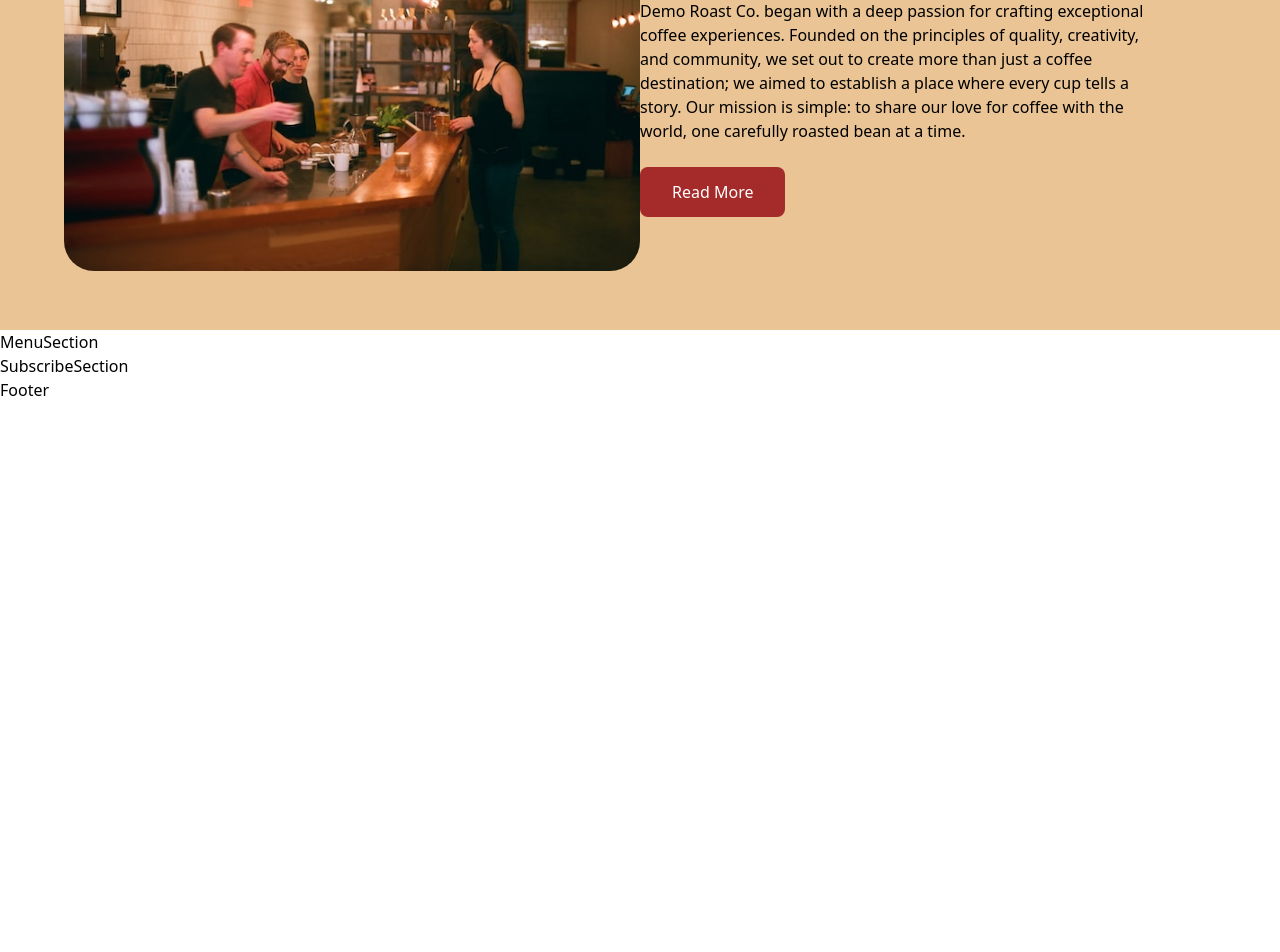
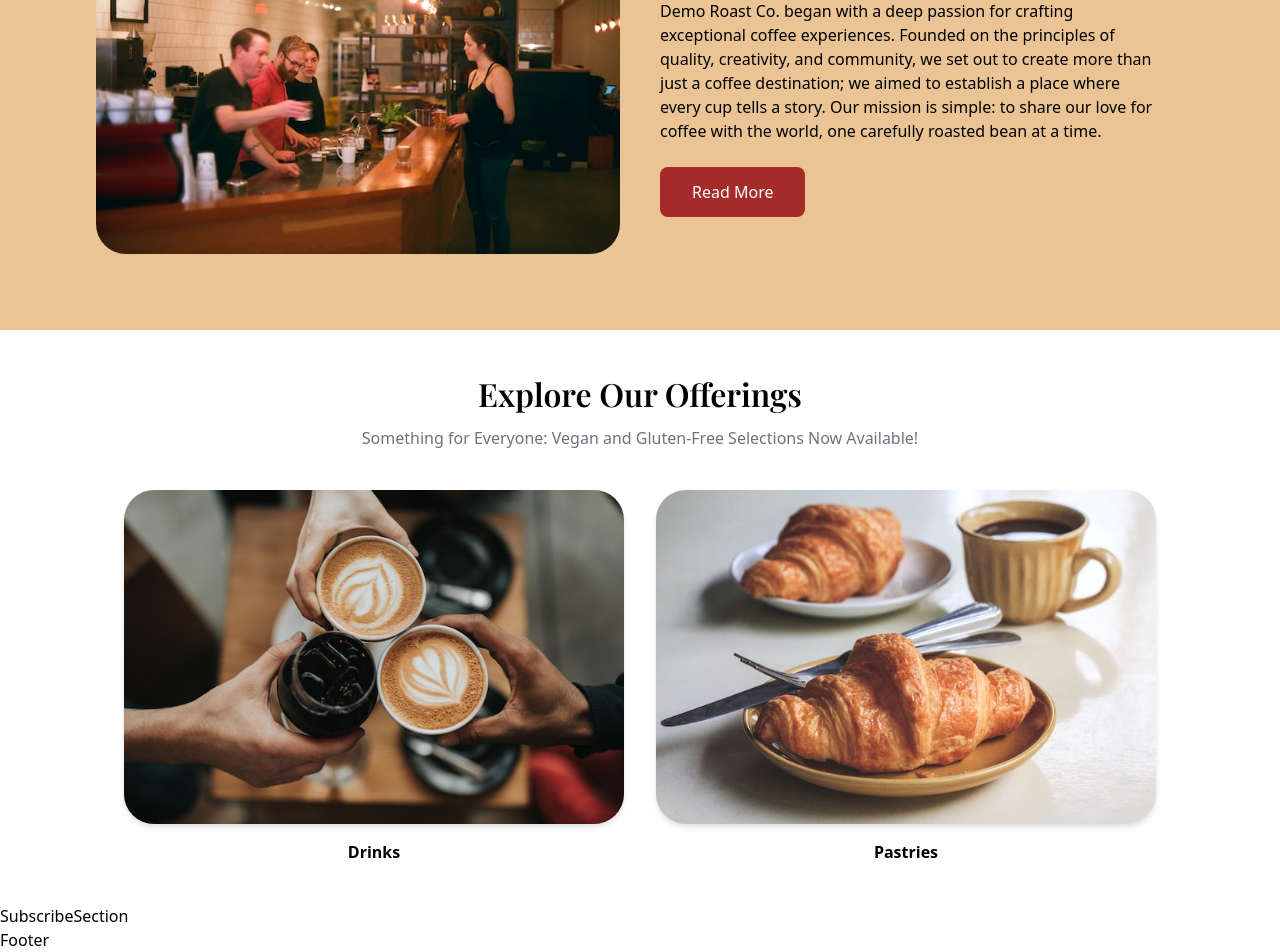
Before and after one commit to chaedoesntcode/demo-roast-co, a Next.js app: page / in a window 1280 px wide. Shown: the part 970-1922 px from the top of the page. Before the commit the page ends 1372 px from the top, so only its background shows below. Built offline with nearby package versions, Linux system fonts and the light colour scheme; a web font is replaced by a local one.

Commit message:
create menu section

```diff
--- a/src/app/components/AboutSection.js
+++ b/src/app/components/AboutSection.js
@@ -5,14 +5,14 @@ import AboutImg from '../../../public/images/about.jpg'
 const AboutSection = () => {
   return (
     <section className='section bg-secondary h-[500px]'>
-      <div className='w-[90vw] h-full mx-auto flex items-center'>
+      <div className='w-[85vw] h-full mx-auto flex items-center gap-x-10'>
         <div className='flex-1'>
           <Image className='rounded-[30px]' src={AboutImg} width='100%' height='100%' objectFit='cover' alt="The Demo Roast Co. Logo"  />
         </div>
 
         <div className='flex-1'>
           <h2 className='h2'>Learn Our Story</h2>
-          <p className='mb-6 max-w-[90%]'>Demo Roast Co. began with a deep passion for crafting exceptional coffee experiences. Founded on the principles of quality, creativity, and community, we set out to create more than just a coffee destination; we aimed to establish a place where every cup tells a story. Our mission is simple: to share our love for coffee with the world, one carefully roasted bean at a time.</p>
+          <p className='mb-6 max-w-[95%]'>Demo Roast Co. began with a deep passion for crafting exceptional coffee experiences. Founded on the principles of quality, creativity, and community, we set out to create more than just a coffee destination; we aimed to establish a place where every cup tells a story. Our mission is simple: to share our love for coffee with the world, one carefully roasted bean at a time.</p>
           <button className='h-[50px] bg-accent hover:bg-[] px-8 py-2 rounded-lg hover:bg-[#921D1D] text-white transition'>Read More</button>
         </div>
       </div>
--- a/src/app/components/MenuSection.js
+++ b/src/app/components/MenuSection.js
@@ -1,8 +1,30 @@
 import React from 'react'
+import Image from 'next/image'
+import DrinksImg from '../../../public/images/drinks.jpg'
+import PastryImg from '../../../public/images/pastries.jpg'
+import Link from 'next/link'
 
 const MenuSection = () => {
   return (
-    <div>MenuSection</div>
+    <section className='section py-5'>
+      <div className='w-[85vw] py-5 h-full mx-auto flex flex-col justify-center items-center text-center gap-y-10'>
+        <div className='flex-1'>
+          <h2 className='h2'>Explore Our Offerings</h2>
+          <p className='text-[#6D737A]'>Something for Everyone: Vegan and Gluten-Free Selections Now Available!</p>
+        </div>
+
+        <div className='grid grid-cols-1 md:grid-cols-2 gap-8 text-center'>
+          <Link href='/' className='flex flex-col hover:scale-105 transition'>
+            <Image className='rounded-[30px] drop-shadow-md' src={DrinksImg} width={500} height={300} objectFit='cover' alt="The Demo Roast Co. Logo"  />
+            <p className='font-semibold mt-4'>Drinks</p>
+          </Link>
+          <Link href='/' className='flex flex-col hover:scale-105 transition'>
+            <Image className='rounded-[30px] drop-shadow-md' src={PastryImg} width={500} height={300} objectFit='cover' alt="The Demo Roast Co. Logo"  />
+            <p className='font-semibold mt-4'>Pastries</p>
+          </Link>
+        </div>
+      </div>
+    </section>
   )
 }
 
--- a/src/app/globals.css
+++ b/src/app/globals.css
@@ -26,7 +26,7 @@ body {
     @apply text-[30px] lg:text-[80px] font-primary font-bold mb-2;
   }
   .h2 {
-    @apply text-[26px] lg:text-[32px] font-primary mb-2;
+    @apply text-[26px] lg:text-[32px] font-primary font-semibold mb-2;
   }
   .h3 {
     @apply text-[24px] lg:text-[28px] font-secondary  mb-2;
```
